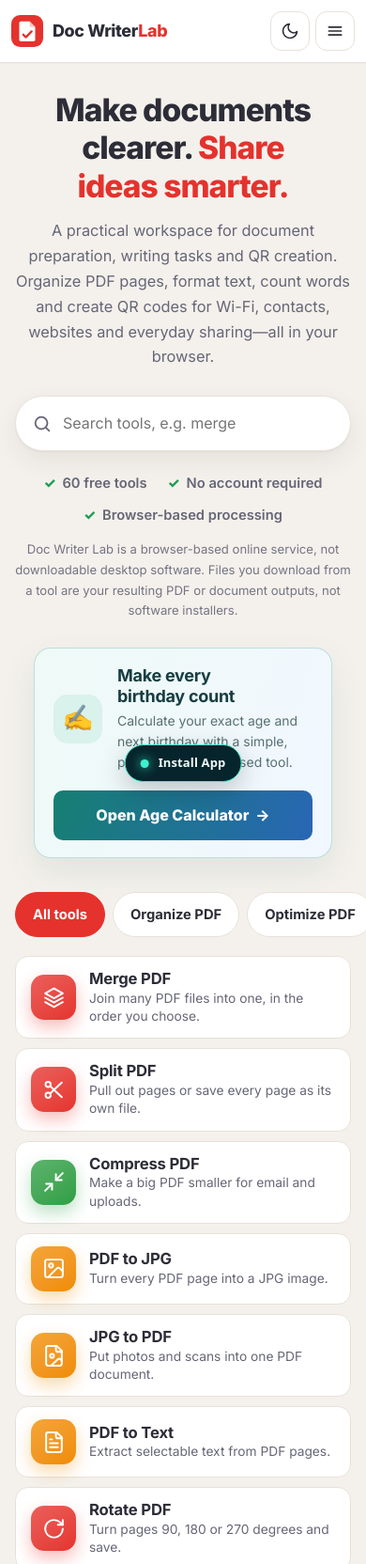
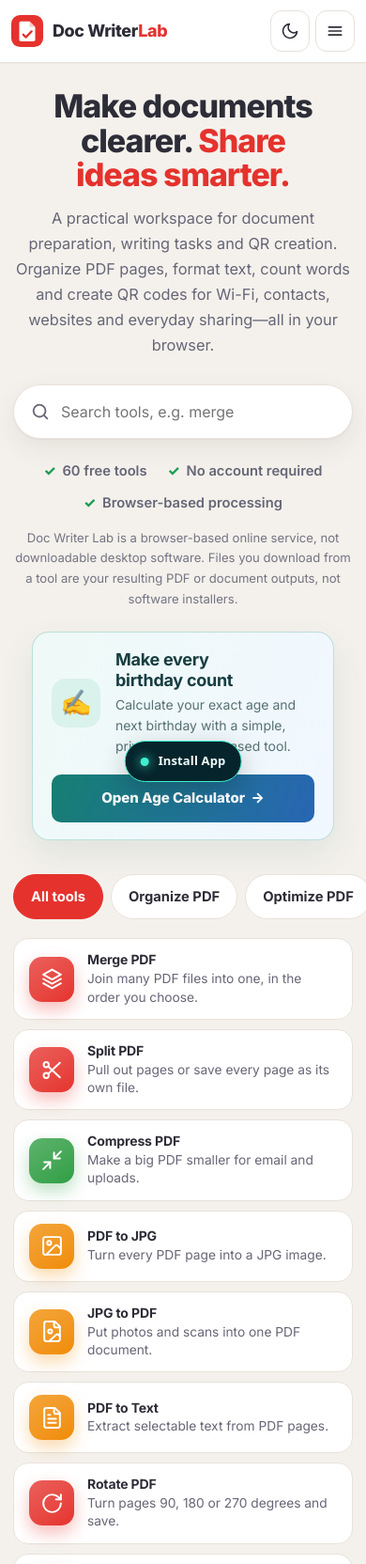
Before and after one commit to Mureedabbas1/Doc-writer-LAB, a plain HTML site: page index.html in a window 390 px wide. Shown: the top 1664 px of the page at 94% size. Drawn offline with Linux system fonts and the light colour scheme.

Commit message:
Improve app-like mobile experience

```diff
--- a/assets/style.css
+++ b/assets/style.css
@@ -343,3 +343,35 @@ img,video,canvas{max-width:100%}
   .tcard{grid-template-columns:42px minmax(0,1fr);column-gap:12px;padding:12px 12px}
   .tcard .tile{width:42px;height:42px}
 }
+
+
+/* ---------- App-like mobile layout (2026-11-19) ---------- */
+@media(max-width:700px){
+  html{scroll-padding-top:78px}
+  body{font-size:15px;overflow-x:hidden}
+  .container{width:calc(100% - 28px);max-width:100%}
+  .nav{position:sticky;top:5px;z-index:900;min-height:58px;padding:9px 12px;border-radius:17px;gap:9px;flex-wrap:wrap}
+  .logo{max-width:42px}
+  .hero-home,.hero{grid-template-columns:minmax(0,1fr);gap:18px;padding-top:28px;padding-bottom:24px}
+  .hero-home h1,.hero h1{font-size:clamp(34px,9vw,48px);line-height:1.08}
+  .hero-home p,.hero p{font-size:15px;line-height:1.65}
+  .grid,.cards,.seo-tools,.guide-grid,.ws-grid,.fgrid{grid-template-columns:repeat(2,minmax(0,1fr));gap:10px}
+  .tcard,.guide-card,.fcard,.card{min-width:0;border-radius:16px}
+  .tcard h3,.guide-card h3,.fcard h3{font-size:14px;line-height:1.35}
+  .content-section,.tool-body{padding:18px 14px}
+  .panel-main{width:100%;min-width:0}
+  .search{width:100%;min-width:0}
+  input:not([type=checkbox]):not([type=radio]):not([type=range]):not([type=file]),select,textarea{font-size:16px}
+  button,.nav-btn,[role=button],input[type=submit]{min-height:44px}
+  .ftr-grid{grid-template-columns:1fr 1fr;gap:16px}
+  .ftr-grid a{min-height:44px;display:flex;align-items:center}
+  main{min-width:0}
+}
+@media(max-width:390px){
+  .grid,.cards,.seo-tools,.guide-grid,.ws-grid,.fgrid{grid-template-columns:minmax(0,1fr)}
+  .nav{gap:6px;padding:8px}
+  .hero-home h1,.hero h1{font-size:34px}
+}
+@media(display-mode:standalone){
+  body{padding-top:env(safe-area-inset-top);padding-bottom:env(safe-area-inset-bottom)}
+}
```
